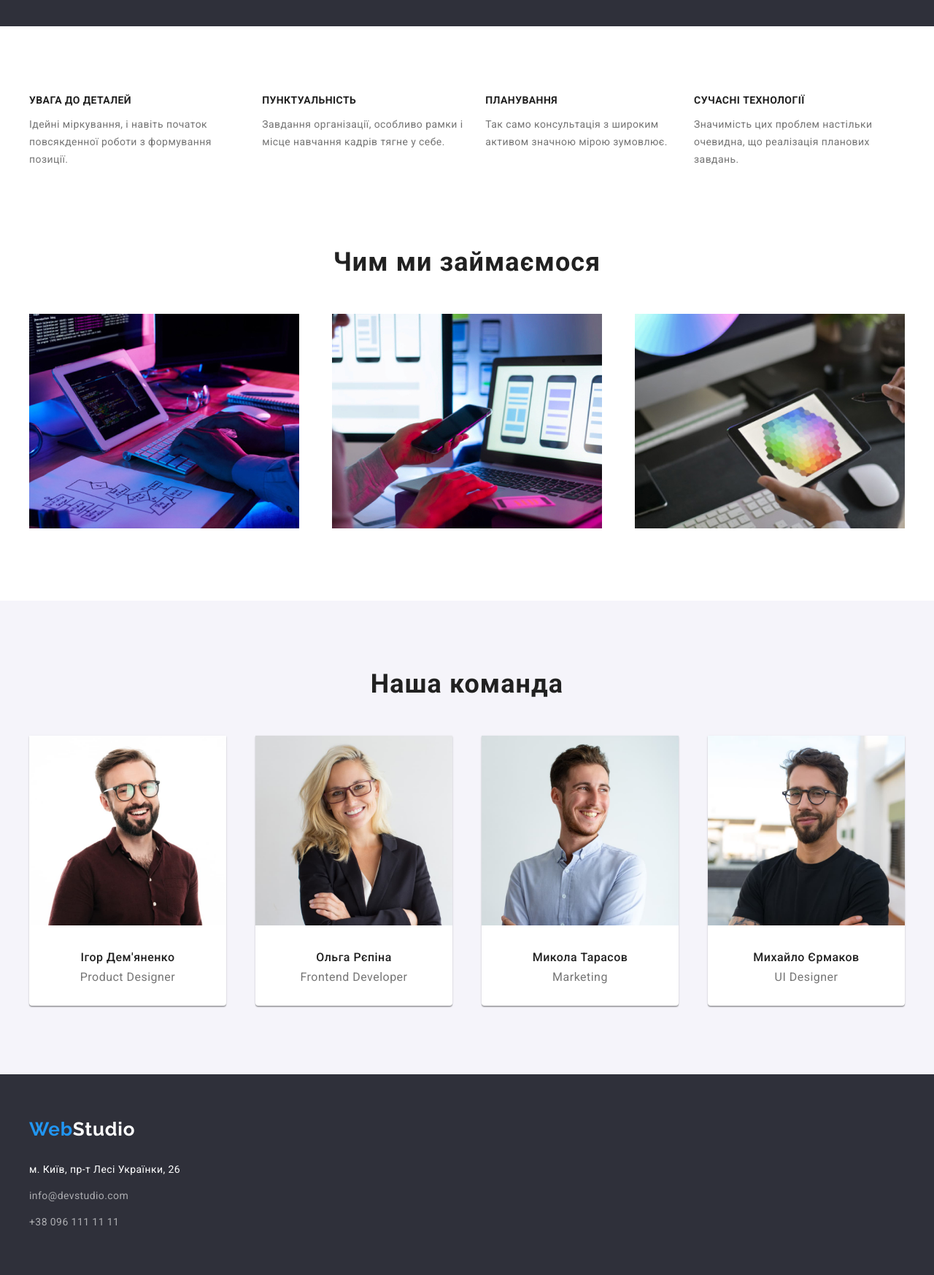
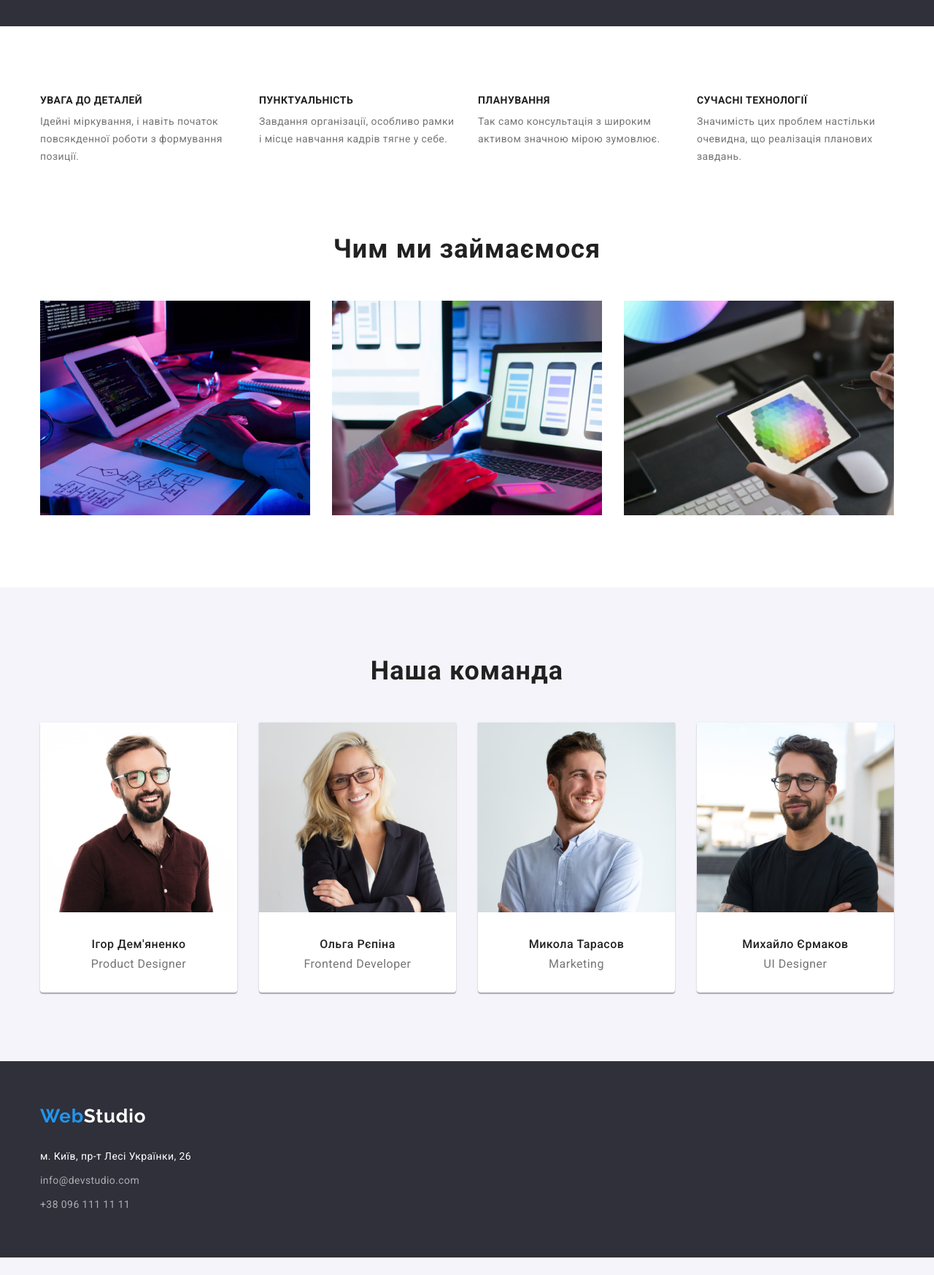
Before and after one commit to Slavyasanek/goit-markup-hw-03, a plain HTML site: page index.html in a window 1280 px wide. Shown: the part 640-2387 px from the top of the page at 73% size. After the commit the page ends 2363 px from the top, so only its background shows below. Drawn offline with Linux system fonts and the light colour scheme.

Commit message:
Update styles.css

```diff
--- a/css/styles.css
+++ b/css/styles.css
@@ -20,6 +20,8 @@ body {
 .container {
   max-width: 1200px;
   margin: 0 auto;
+  padding-right: 15px;
+  padding-left: 15px;
 }
 
 .section {
@@ -32,6 +34,8 @@ body {
 .header {
   background-color: var(--sec-bcg);
   border-bottom: 1px solid #ECECEC;
+  padding-top: 15px;
+  padding-bottom: 15px;
 }
 
 .header-flex {
@@ -44,11 +48,12 @@ body {
 nav {
   display: flex;
   align-items: center;
-  padding: 15px 0;
 }
 
 .nav-list {
   display: flex;
+  margin-top: 0;
+  margin-bottom: 0;
   margin-left: 93px;
   padding-left: 0;
 }
@@ -205,6 +210,7 @@ nav {
 
 .feature-list-item {
   margin-right: 30px;
+  width: 270px;
 }
 
 .feature-list-item:first-child {
@@ -218,6 +224,10 @@ nav {
 .feature-list-title {
   margin-top: 0;
   margin-bottom: 10px;
+}
+
+.feature-list-descr {
+  margin: 0 auto;
 }
 
 /* Секція занять */
@@ -239,6 +249,7 @@ nav {
 }
 
 /* Секція команди */
+/* Розташування елементів */
 
 .team-title {
   margin-top: 0;
@@ -253,7 +264,8 @@ nav {
 }
 
 .team-list-text {
-  margin: 30px auto;
+  padding-top:30px;
+  padding-bottom: 30px;
 }
 
 .team-list-title {
@@ -323,12 +335,15 @@ nav {
 /* footer */
 /* Розміщення елементів */
 
+.footer {
+  padding-top: 60px;
+  padding-bottom: 60px;
+}
+
 .footer-flex {
   display: flex;
   flex-direction: column;
   justify-content: start;
-  padding-top: 60px;
-  padding-bottom: 60px;
 }
 
 .address-list {
@@ -338,7 +353,7 @@ nav {
 }
 
 .address-list-item {
-  margin-bottom: 12px;
+  margin-bottom: 9px;
 }
 
 .address-list-item:last-child {
```
